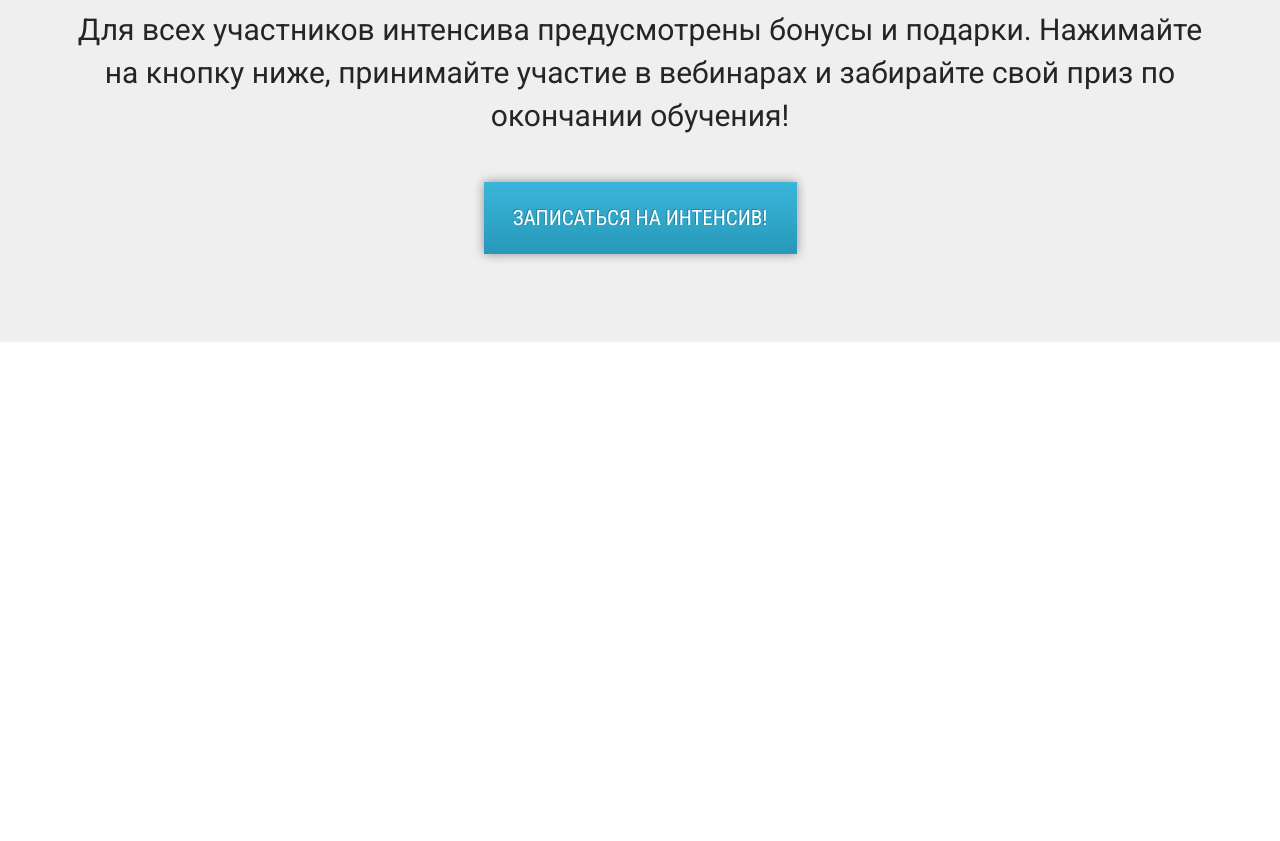
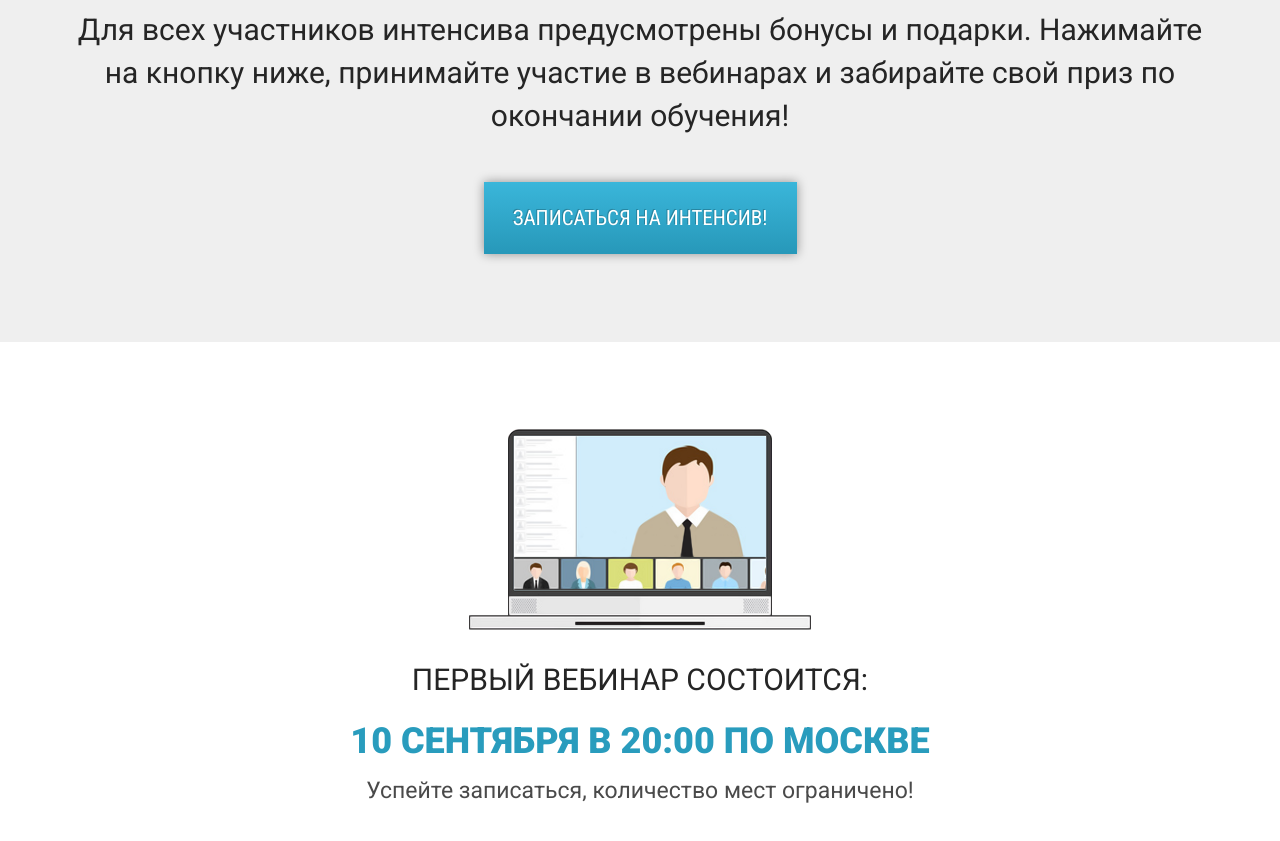
Before and after one commit to Sirena-byte/wordpress, a plain HTML site: page index.html in a window 1280 px wide. Shown: the part 2669-3510 px from the top of the page. Before the commit the page ends 3011 px from the top, so only its background shows below. Drawn offline with Linux system fonts and the light colour scheme.

Commit message:
added section 'first'

```diff
--- a/css/style.css
+++ b/css/style.css
@@ -16,7 +16,7 @@ html {
 body {
   position: relative;
 }
-button{
+button {
   width: 313px;
   height: 72px;
   font-family: Roboto Condensed;
@@ -282,7 +282,7 @@ button{
 }
 /*------BONUS------*/
 .bonus {
-    background-color: #EFEFEF;;
+  background-color: #efefef;
 }
 .bonus__container {
   display: flex;
@@ -302,8 +302,46 @@ line-height: 43px; /* 143.333% */
   padding: 5px;
   padding-bottom: 45px;
 }
-.bonus-button button{
+.bonus-button button {
   width: 313px;
   height: 72px;
   margin-bottom: 88px;
 }
+/*------FIRST----*/
+.first {
+  background: rgba(0, 0, 0, 0);
+}
+.first__container {
+  margin-top: 87px;
+  margin-bottom: 52px;
+}
+.first-content {
+  display: flex;
+  flex-direction: column;
+  align-items: center;
+}
+.first-img {
+  margin-bottom: 31px;
+}
+.first-title {
+  color: #252525;
+  font-size: 30px;
+  font-weight: 400;
+  line-height: 30px; /* 100% */
+  text-transform: uppercase;
+  padding-bottom: 28px;
+}
+.first-subtitle {
+  color: #299cbd;
+  font-size: 36px;
+  font-weight: 900;
+  line-height: 36px; /* 100% */
+  text-transform: uppercase;
+  padding-bottom: 22px;
+}
+.first-text {
+    color: #4A4A4A;
+font-size: 23px;
+font-weight: 400;
+line-height: 20px; /* 86.957% */
+}
--- a/index.html
+++ b/index.html
@@ -156,5 +156,15 @@
        </div>
 
     </section>
+    <section class="first">
+        <div class="first__container">
+            <div class="first-content">
+                <div class="first-img"><img src="img/first/first.png" alt=""></div>
+                <h2 class="first-title">Первый вебинар состоится:</h2>
+                <h3 class="first-subtitle">10 сентября в 20:00 по Москве</h3>
+                <p class="first-text">Успейте записаться, количество мест ограничено!</p>
+            </div>
+        </div>
+    </section>
   </body>
 </html>
```
Also changed, not shown: img/first/first.png (added). Lines whose indentation alone changed are shown as unchanged.
